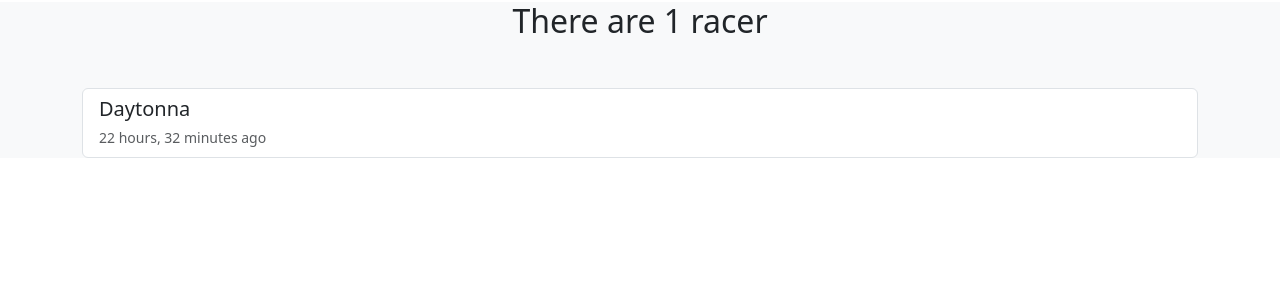
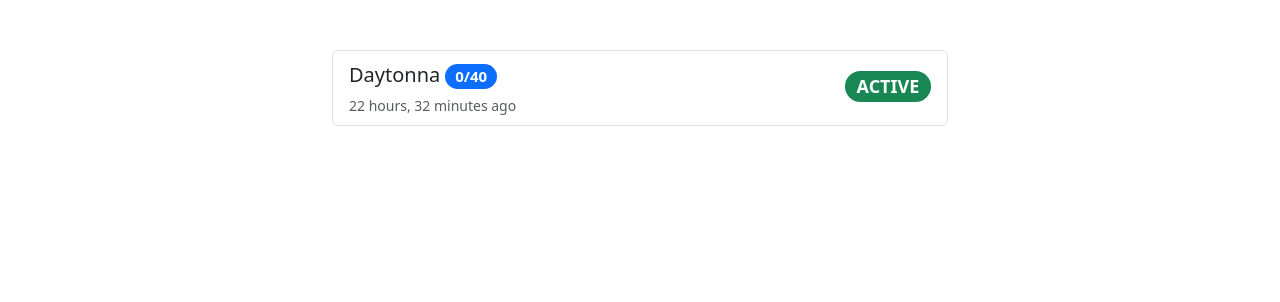
Before and after one commit to Sobikaa-droid/eNASCAR, a Django app: page /races/ in a window 1280 px wide. Shown: the part 65-367 px from the top of the page. Run offline with Django 4.2, Linux system fonts and the light colour scheme; data comes from the database, SQL or seed files in the repository; data that the repository does not hold is empty; some libraries are stand-ins or nearby versions.

Commit message:
Improved Races List

```diff
--- a/apps/racers/templates/racers/racers_list.html
+++ b/apps/racers/templates/racers/racers_list.html
@@ -9,7 +9,7 @@
         <a href="{{ racer.get_absolute_url }}" class="list-group-item list-group-item-action">
           <div class="d-flex align-middle">
             <div class="me-auto">
-              <h5 class="mb-1 mt-1">{{ racer.username }}</h5>
+              <h5 class="mb-1 mt-1">{{ racer.first_name }} {{ racer.second_name }} #{{ racer.number }}</h5>
               <small class="text-muted">{{ racer.description|striptags|truncatechars:50 }}</small>
             </div>
             <h4 class="mt-2">
--- a/apps/racers/views.py
+++ b/apps/racers/views.py
@@ -24,7 +24,7 @@ class RacerAPIViewSet(viewsets.ModelViewSet):
 class RacerListView(generic.ListView):
     model = Racer
     context_object_name = 'racers'
-    paginate_by = 1
+    paginate_by = 15
     template_name = "racers/racers_list.html"
 
     def get_context_data(self, **kwargs):
--- a/apps/races/templates/races/races_list.html
+++ b/apps/races/templates/races/races_list.html
@@ -1,32 +1,32 @@
 {% extends 'base.html' %}
-
 {% block title %}Races{% endblock %}
-
 {% block content %}
-
-<div class="bg-light grey_container">
-  <div class="container">
-    <div class="bd-masthead" id="content">
-      {% if races_count == 0 %}
-      <div class='text-center'>
-        <h1 class="mb-4">There are no races</h1>
-      </div>
-      {% else %}
-      <h2 class="text-center">There are {{ races_count }} racer{{ races_count|pluralize }}</h2>
-      {% endif %}
-
+<div class="grey_container">
+  <div class="container mt-5 mb-5 w-50">
+    <div class="bd-masthead mt-5" id="content">
       <div class="list-group mb-5 mt-5">
         {% for race in races %}
         <a href="{{ race.get_absolute_url }}" class="list-group-item list-group-item-action">
-          <h5 class="mb-1">
-            {{ race.name }}
-          </h5>
-          <small class="text-muted">{{ race.creation_date|timesince }} ago</small>
+          <div class="d-flex align-middle">
+            <div class="me-auto">
+              <h5 class="mb-1 mt-1">{{ race.name }} <span class="badge rounded-pill bg-primary">{{ race.racers_count }}/40</span></h5>
+              <small class="text-muted">{{ race.creation_date|timesince }} ago</small>
+            </div>
+            <h4 class="mt-2">
+              {% if not race.date_of_completion %}
+              <span class="badge rounded-pill bg-success mt-1">ACTIVE</span>
+              {% else %}
+              <span class="badge rounded-pill bg-secondary">OVER</span>
+              {% endif %}
+            </h4>
+          </div>
         </a>
+        {% empty %}
+        <h4 class="text-danger mt-3 mb-3 text-center">No results found</h4>
         {% endfor %}
       </div>
     </div>
   </div>
 </div>
-
+{% include 'pagination.html' %}
 {% endblock %}
```
